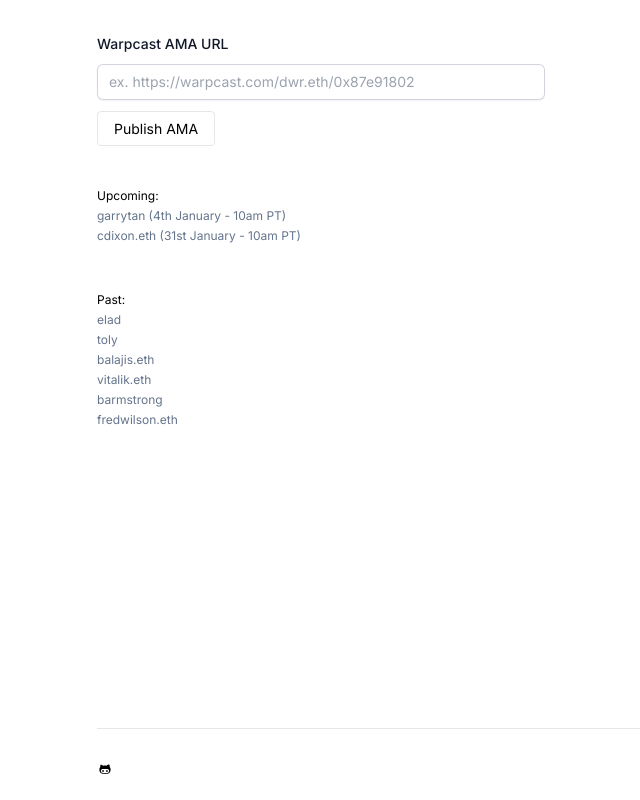
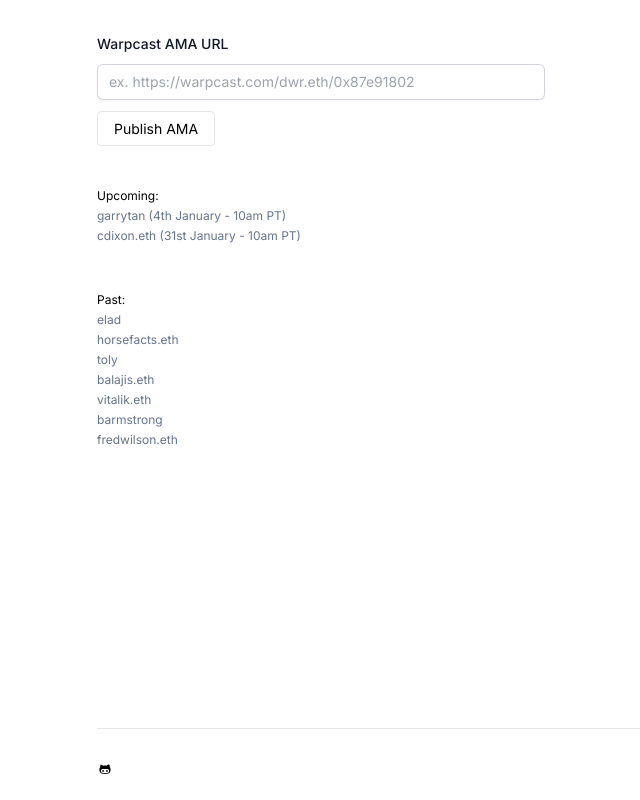
Before and after one commit to alvesjtiago/ama, a Next.js app: page / in a window 1280 px wide. Shown: the whole page, without its empty margins (127-767 px from the left). Built offline with nearby package versions, Linux system fonts and the light colour scheme.

Commit message:
Add horsefacts.eth AMA

```diff
--- a/app/page.tsx
+++ b/app/page.tsx
@@ -58,6 +58,14 @@
           </li>
           <li className="mt-1">
             <a
+              href="/ama?url=https://warpcast.com/yb/0x7d5219e5"
+              target="_blank"
+            >
+              horsefacts.eth
+            </a>
+          </li>
+          <li className="mt-1">
+            <a
               href="/ama?url=https://warpcast.com/dwr.eth/0x08541631"
               target="_blank"
             >
```
